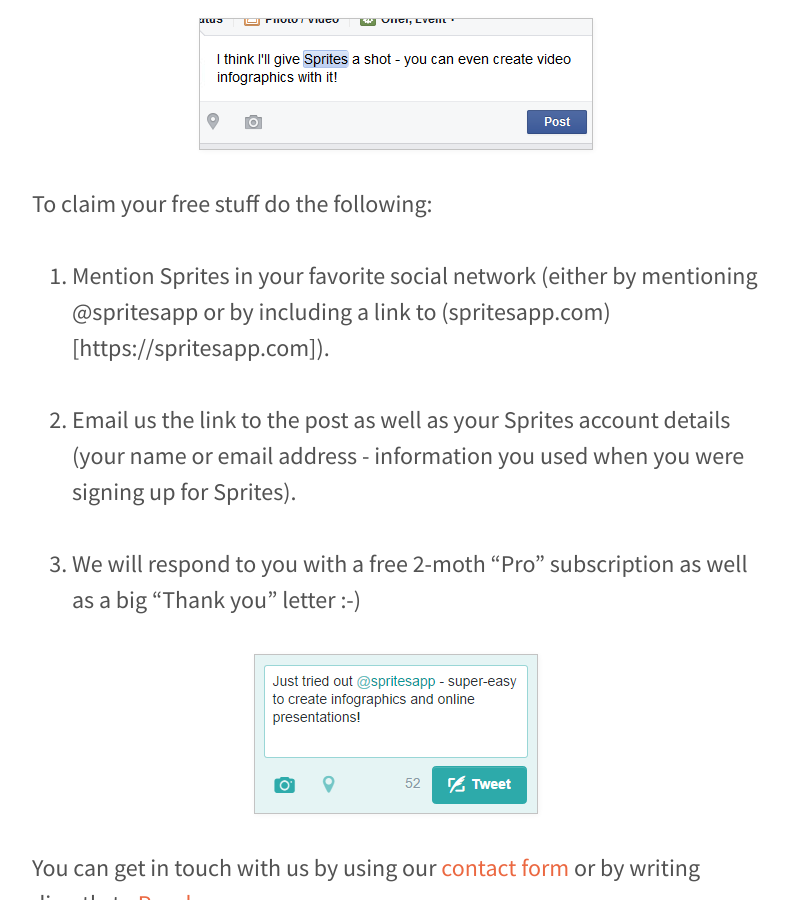
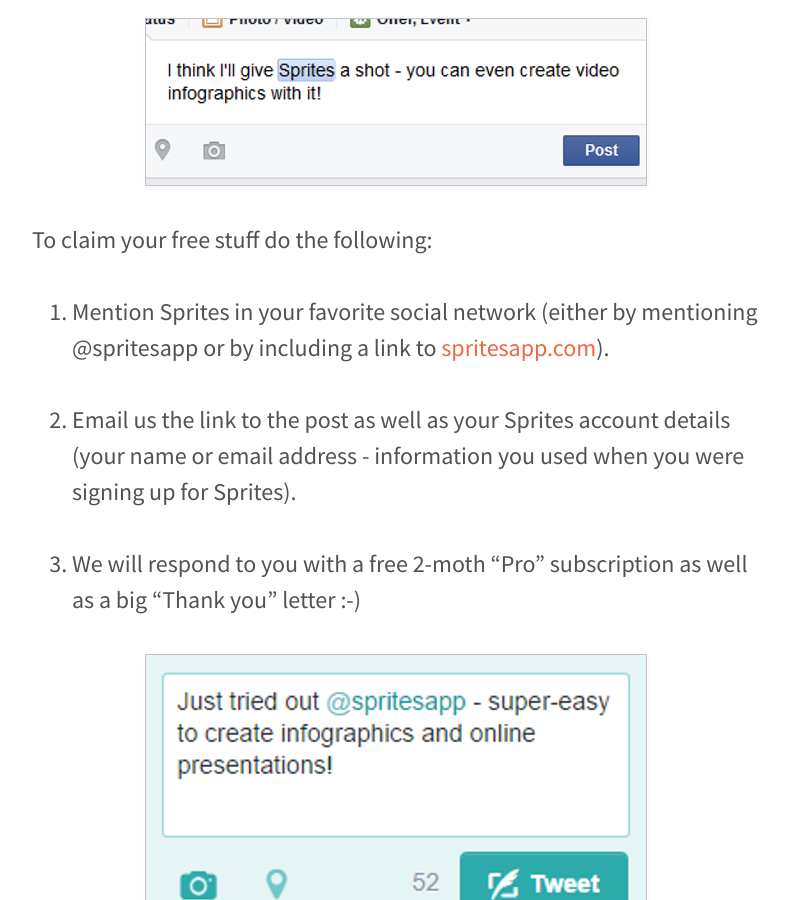
Before and after one commit to spritesapp/spritesapp.github.io, a Jekyll site: the page built from _posts/2014-10-14-spread-a-word-about-sprites.md, in a window 1280 px wide and 900 px high, scrolled down 578 px. Shown: the whole window, without its empty margins (244-1033 px from the left). Built offline with Jekyll 4.4.1, drawn with Linux system fonts in a browser that asks for light colours.

Commit message:
New blog post.

```diff
--- a/_posts/2014-10-14-spread-a-word-about-sprites.md
+++ b/_posts/2014-10-14-spread-a-word-about-sprites.md
@@ -11,7 +11,7 @@
 
 To claim your free stuff do the following:
 
-1. Mention Sprites in your favorite social network (either by mentioning @spritesapp or by including a link to (spritesapp.com)[https://spritesapp.com]).
+1. Mention Sprites in your favorite social network (either by mentioning @spritesapp or by including a link to [spritesapp.com](https://spritesapp.com)).
 
 2. Email us the link to the post as well as your Sprites account details (your name or email address - information you used when you were signing up for Sprites).
 
```
Also changed, not shown: assets/img/posts/mention-fb.png, assets/img/posts/mention-tw.png.
